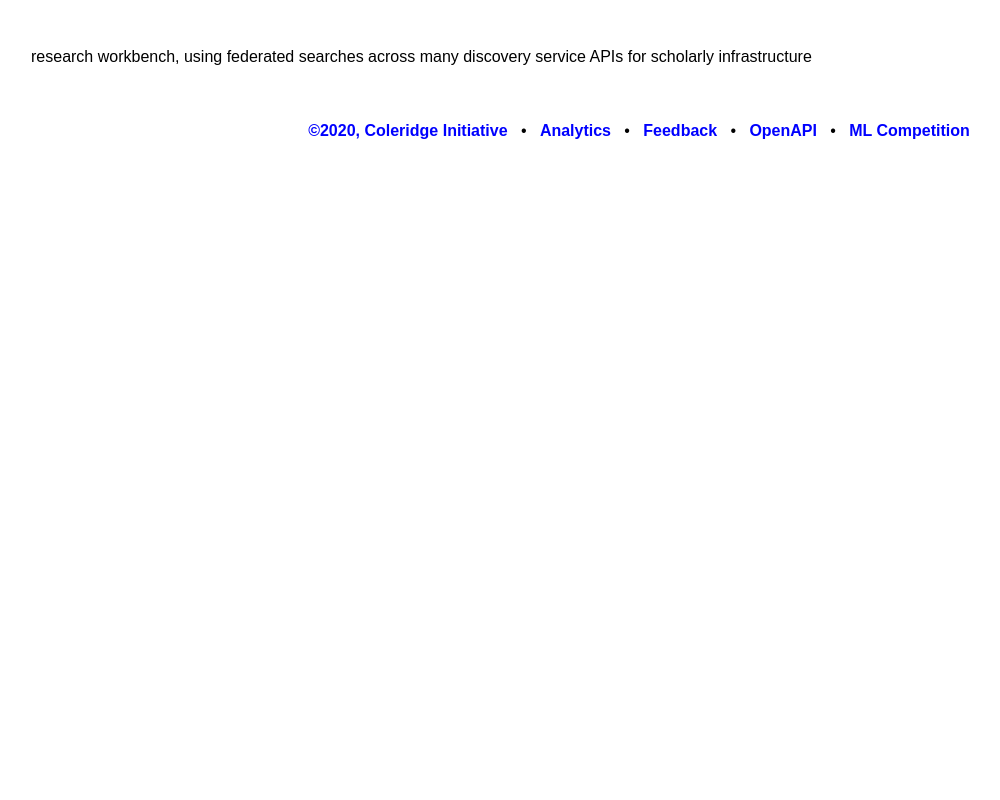
After one commit to Coleridge-Initiative/RCServer, a Flask app: page /work/ in a window 1280 px wide. The commit adds this page. Shown: the whole page, without its empty margins (1-1001 px from the left). Run offline with Flask 2, Linux system fonts and the light colour scheme; parts of the project's set-up code (start-up, migrations or seed data) failed here and were passed over.

Commit message:
adding placeholders for new pages

```diff
--- a/app.py
+++ b/app.py
@@ -29,21 +29,22 @@ import time
 
 class RCServerApp (Flask):
     DEFAULT_CORPUS = "min_kg.jsonld"
-    DEFAULT_DC_CACHE = "/tmp/richcontext"
+    DEFAULT_EXPIRY = 731 # two years in days
     DEFAULT_PORT = 5000
     DEFAULT_PRECOMPUTE = False
     DEFAULT_TOKEN = None
 
     AGENCY_SCOPE = {
-        "identity": "agency",
+        "id": "email@agency.gov",
         "roles": ["agency"]
         }
 
     ADMIN_SCOPE = {
-        "identity": "admin",
+        "id": "admin",
         "roles": ["admin"]
         }
 
+    PATH_DC_CACHE = "/tmp/richcontext"
     JWT_ISSUER = "urn:coleridgeinitiative.org:richcontext"
     LEEWAY_DELTA = datetime.timedelta(minutes=3)
 
@@ -56,15 +57,16 @@ class RCServerApp (Flask):
         self.config.from_pyfile("flask.cfg")
 
         self.net = rc_server.RCNetwork()
-        self.disk_cache = dc.Cache(self.DEFAULT_DC_CACHE)
+        self.disk_cache = dc.Cache(self.PATH_DC_CACHE)
         self.links = {}
+        self.corpus_path = Path(self.DEFAULT_CORPUS)
 
 
-    def build_links (self, args):
+    def run (self, host=None, port=None, debug=None, load_dotenv=True, **options):
         """
         pre-compute links from the given corpus file
         """
-        elapsed_time = self.net.load_network(Path(args.corpus))
+        elapsed_time = self.net.load_network(self.corpus_path)
         print("{:.2f} ms corpus parse time".format(elapsed_time))
 
         t0 = time.time()
@@ -73,6 +75,9 @@ class RCServerApp (Flask):
 
         with codecs.open(Path("links.json"), "wb", encoding="utf8") as f:
             json.dump(self.links, f, indent=4, sort_keys=True, ensure_ascii=False)
+
+        # call the super.run()
+        super(RCServerApp, self).run(host=host, port=port, debug=debug, load_dotenv=load_dotenv, **options)
 
 
     @classmethod
@@ -123,17 +128,17 @@ class RCServerApp (Flask):
         return payload["sco"]
 
 
-    def extract_query (self, request):
+    def extract_query_home (self, request):
         """
-        extract the query parameters from the given HTTP request
+        extract and validate the query parameters from an HTTP request
         """
         query = request.args.to_dict()
 
         if "entity" in query:
             query["entity"] = query["entity"].strip()
 
+            # TODO: remove invalid or unknown entity names
             if len(query["entity"]) < 1:
-                # remove invalid entity names
                 del query["entity"]
 
         if "radius" in query:
@@ -233,8 +238,35 @@ def home_redirects ():
 
 @APP.route("/")
 def home_page ():
-    query = APP.extract_query(request)
+    query = APP.extract_query_home(request)
     return render_template("index.html", query=query)
+
+
+@APP.route("/feedback")
+@APP.route("/feedback/")
+@APP.route("/feedback.html")
+@APP.route("/hitl.html")
+@APP.route("/hitl")
+def hitl_redirect ():
+    return redirect(url_for("hitl_page"))
+
+@APP.route("/hitl/")
+def hitl_page ():
+    return render_template("hitl.html")
+
+
+@APP.route("/research")
+@APP.route("/research.html")
+@APP.route("/workbench")
+@APP.route("/workbench.html")
+@APP.route("/work")
+@APP.route("/work.html")
+def work_redirect ():
+    return redirect(url_for("work_page"))
+
+@APP.route("/work/")
+def work_page ():
+    return render_template("work.html")
 
 
 ## CSS, JavaScript, etc.
@@ -386,23 +418,25 @@ def main (args):
     dev/test entry point
     """
     if args.token:
-        expiry = datetime.timedelta(days=1)
-        scope = copy.deepcopy(RCServerApp.AGENCY_SCOPE)
-        scope["identity"] = args.token
+        expiry = datetime.timedelta(days=APP.DEFAULT_EXPIRY)
+        scope = copy.deepcopy(APP.AGENCY_SCOPE)
+        scope["id"] = args.token
 
+        # generate web token
         token = APP.jwt_encode(APP.config["SECRET_KEY"], expiry, scope)
         print(token)
 
+        # confirm web token
         payload = APP.jwt_decode(APP.config["SECRET_KEY"], token)
         print(payload)
-        sys.exit(0)
 
     elif args.pre:
+        # pre-compute the links
         print(f"pre-computing links with: {args.corpus}")
-        sys.exit(0)
 
     else:
-        APP.build_links(args)
+        # run the app
+        APP.corpus_path = Path(args.corpus)
         APP.run(host="0.0.0.0", port=args.port, debug=True)
 
 
@@ -415,28 +449,28 @@ if __name__ == "__main__":
     parser.add_argument(
         "--port",
         type=int,
-        default=RCServerApp.DEFAULT_PORT,
+        default=APP.DEFAULT_PORT,
         help="web IP port"
         )
 
     parser.add_argument(
         "--corpus",
         type=str,
-        default=RCServerApp.DEFAULT_CORPUS,
+        default=APP.DEFAULT_CORPUS,
         help="corpus file as JSON-LD"
         )
 
     parser.add_argument(
         "--pre",
         type=bool,
-        default=RCServerApp.DEFAULT_PRECOMPUTE,
+        default=APP.DEFAULT_PRECOMPUTE,
         help="pre-compute links with the corpus file"
         )
 
     parser.add_argument(
         "--token",
         type=str,
-        default=RCServerApp.DEFAULT_TOKEN,
+        default=APP.DEFAULT_TOKEN,
         help="generate a web token for agency staff"
         )
 
--- a/templates/footer.html
+++ b/templates/footer.html
@@ -6,16 +6,42 @@
 
 <a
  href="https://coleridgeinitiative.org/richcontext"
+ title="Further information about Coleridge Initiative"
  target="_blank"
 >©2020, Coleridge Initiative</a>
 
+{% if request.path != "/" %}
 &nbsp;
 •
 &nbsp;
 
 <a
- href="#"
+ href="/"
+ title="Rich Context: knowledge graph analytics"
+>Analytics</a>
+{% endif %}
+
+{% if request.path != "/hitl/" %}
+&nbsp;
+•
+&nbsp;
+
+<a
+ href="/hitl/"
+ title="Rich Context: provide expert feedback for adding or correcting linked data"
 >Feedback</a>
+{% endif %}
+
+{% if request.path != "/work/" %}
+&nbsp;
+•
+&nbsp;
+
+<a
+ href="/work/"
+ title="Rich Context: research workbench using discovery services"
+>Research</a>
+{% endif %}
 
 &nbsp;
 •
@@ -23,6 +49,7 @@
 
 <a
  href="/apidocs/"
+ title="Rich Context: microservices based on OpenAPI"
  target="_blank"
 >OpenAPI</a>
 
@@ -32,6 +59,7 @@
 
 <a
  href="https://github.com/Coleridge-Initiative/rclc"
+ title="Rich Context: public machine learning competition"
  target="_blank"
 >ML Competition</a>
 
--- a/templates/index.html
+++ b/templates/index.html
@@ -1,7 +1,7 @@
 <!DOCTYPE html>
 <html lang="en">
 <head>
- <title>Rich Context</title>
+ <title>Rich Context: Analytics Tool</title>
  {% include "meta.html" %}
  <style>
  {% include "style.css" %}
--- a/templates/meta.html
+++ b/templates/meta.html
@@ -5,7 +5,7 @@
  >
  <meta
   name="keywords"
-  content="coleridge initiative, rich context, evidence-based policymaking, knowledge graph, automated data inventory"
+  content="coleridge initiative, rich context, evidence-based policymaking, knowledge graph, automated data inventory, human-in-the-loop"
  >
  <meta http-equiv="X-UA-Compatible" content="IE=edge">
 
--- /dev/null
+++ b/templates/work.html
@@ -0,0 +1,29 @@
+<!DOCTYPE html>
+<html lang="en">
+<head>
+ <title>Rich Context: Research Workbench</title>
+ {% include "meta.html" %}
+ <style>
+ {% include "style.css" %}
+ </style>
+</head>
+
+<body>
+<div id="content" class="pure-g">
+
+  <div class="pure-u-1 pure-u-md-4-4">
+    <p style="padding:2em">
+research workbench, using federated searches across many discovery
+service APIs for scholarly infrastructure
+   </p>
+  </div>
+    {% include "footer.html" %}
+  </div>
+</div>
+
+<script>
+{% include "script.js" %}
+</script>
+
+</body>
+</html>
```
Also changed, not shown: templates/hitl.html (added, +29 -0 lines), wsgi.py (+1 -6 lines).
